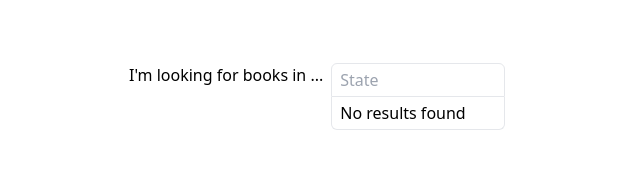
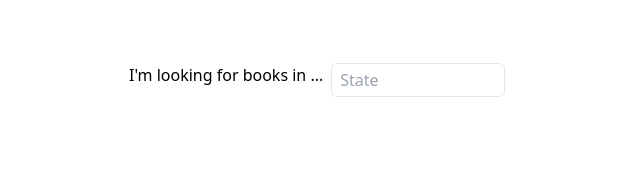
Before and after one commit to tespin/banned-prison-book-api, a Next.js app: page / in a window 1280 px wide. Shown: the part 185-354 px from the top of the page, without its empty margins (319-959 px from the left). Built offline with nearby package versions, Linux system fonts and the light colour scheme.

Commit message:
fix: show results only when there's a query

```diff
--- a/components/SearchBar.tsx
+++ b/components/SearchBar.tsx
@@ -60,8 +60,8 @@ const SearchBar = () => {
       <Flex>
         <label className='text-left shrink-0' htmlFor='search'>I'm looking for books in ...</label>
         <Flex className='flex-col flex-auto min-w-0 px-2'>
-          <input className='px-2 py-1 border rounded-t-md' value={state.query} onChange={handleQuery} type='text' placeholder='State' id='search' />
-          <SearchResults className='border border-t-0 rounded-b-md text-left px-2 py-1' results={state.results} />
+          <input className='px-2 py-1 border rounded-md' value={state.query} onChange={handleQuery} type='text' placeholder='State' id='search' />
+          <SearchResults className='mt-2 border rounded-md text-left px-2 py-1' results={state.results} />
         </Flex>
       </Flex>
     </Flex>
--- a/components/SearchResults.tsx
+++ b/components/SearchResults.tsx
@@ -5,14 +5,33 @@ type SearchProps = {
 
 const SearchResults = ({ className, results }: SearchProps) => {
   return (
-    <ul className={`${className}`}>
+    <>
       {results.length
-        ? results.map((item) => {
-          return (<li>{item.name}</li>)
-        })
-        : <li>No results found</li>
+        ? <ul className={`${className}`}>
+          {results.map((item) => {
+            return (<li>{item.name}</li>)
+          })}
+        </ul>
+        : null
       }
-    </ul>
+    </>
+    // {
+    //   results.length &&
+    //     (<ul className={`${className}`}>
+    //       {results.map((item) => {
+    //           return (<li>{item.name}</li>)
+    //         })
+    //       }
+    //       </ul>)
+    // }
+    // <ul className={`${className}`}>
+    //   {results.length
+    //     ? results.map((item) => {
+    //       return (<li>{item.name}</li>)
+    //     })
+    //     : <li>No results found</li>
+    //   }
+    // </ul>
   )
 }
 
```
